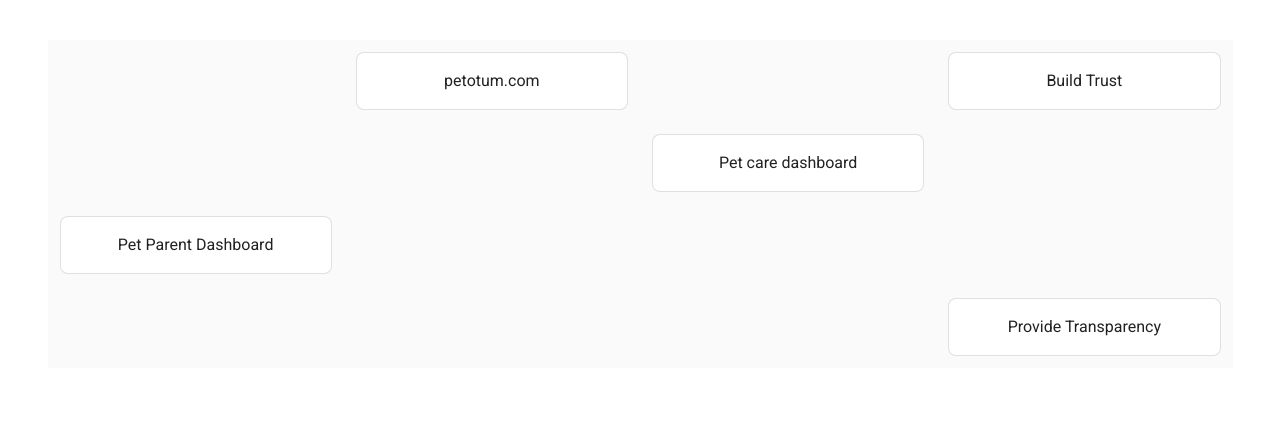
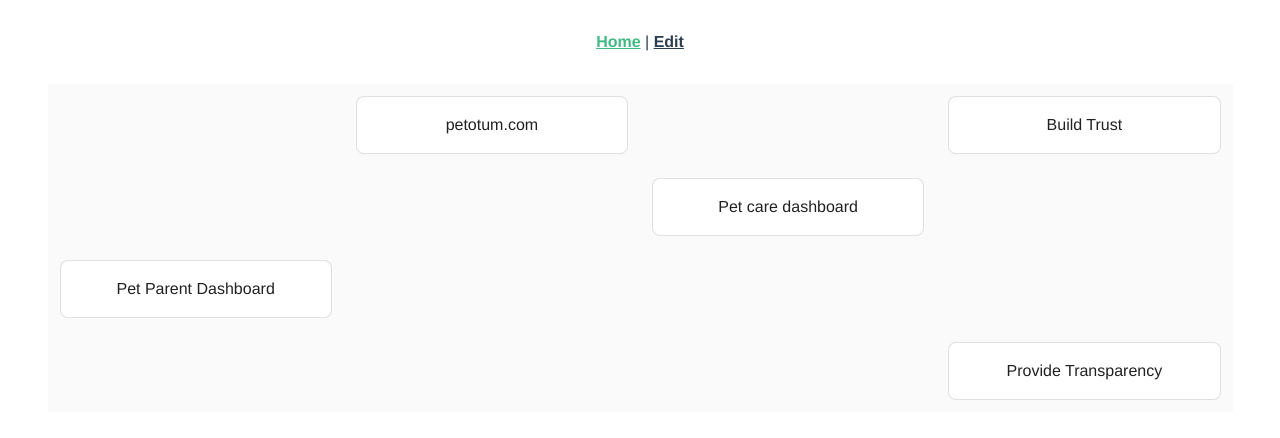
Before and after one commit to shafdanny/petotum-test-fe, a Vue app: page / in a window 1280 px wide. Shown: the top 438 px of the page. Built offline with nearby package versions, Linux system fonts and the light colour scheme.

Commit message:
Add route and edit page

```diff
--- a/package.json
+++ b/package.json
@@ -10,11 +10,13 @@
   "dependencies": {
     "core-js": "^3.6.5",
     "vue": "^2.6.11",
+    "vue-router": "^3.2.0",
     "vuetify": "^2.2.11"
   },
   "devDependencies": {
     "@vue/cli-plugin-babel": "~4.4.0",
     "@vue/cli-plugin-eslint": "~4.4.0",
+    "@vue/cli-plugin-router": "~4.4.0",
     "@vue/cli-service": "~4.4.0",
     "babel-eslint": "^10.1.0",
     "eslint": "^6.7.2",
--- a/src/App.vue
+++ b/src/App.vue
@@ -1,69 +1,34 @@
 <template>
-  <v-app>
-    <!-- <v-app-bar
-      app
-      color="primary"
-      dark
-    >
-      <div class="d-flex align-center">
-        <v-img
-          alt="Vuetify Logo"
-          class="shrink mr-2"
-          contain
-          src="https://cdn.vuetifyjs.com/images/logos/vuetify-logo-dark.png"
-          transition="scale-transition"
-          width="40"
-        />
-
-        <v-img
-          alt="Vuetify Name"
-          class="shrink mt-1 hidden-sm-and-down"
-          contain
-          min-width="100"
-          src="https://cdn.vuetifyjs.com/images/logos/vuetify-name-dark.png"
-          width="100"
-        />
-      </div>
-
-      <v-spacer></v-spacer>
-
-      <v-btn
-        href="https://github.com/vuetifyjs/vuetify/releases/latest"
-        target="_blank"
-        text
-      >
-        <span class="mr-2">Latest Release</span>
-        <v-icon>mdi-open-in-new</v-icon>
-      </v-btn>
-    </v-app-bar> -->
-
-    <v-content>
-      <Box v-bind:boxContents="boxContents"/>
-    </v-content>
-  </v-app>
+<v-app>
+  <div id="app">
+    <div id="nav">
+      <router-link to="/">Home</router-link> |
+      <router-link to="/edit">Edit</router-link>
+    </div>
+    <router-view/>
+  </div>
+</v-app>
 </template>
 
-<script>
-import Box from './components/Box';
+<style lang="scss">
+#app {
+  font-family: Avenir, Helvetica, Arial, sans-serif;
+  -webkit-font-smoothing: antialiased;
+  -moz-osx-font-smoothing: grayscale;
+  text-align: center;
+  color: #2c3e50;
+}
 
-export default {
-  name: 'App',
-  components: {
-    Box,
-  },
-  data: () => ({
-    boxContents: [
-      { position:2, text: "petotum.com" },
-      { position:4, text: "Build Trust" },
-      { position:7, text: "Pet care dashboard" },
-      { position:9, text: "Pet Parent Dashboard" },
-      { position:16, text: "Provide Transparency" },
-    ]
-  }),
-};
-</script>
-<style scoped>
-#app {
-  margin: 40px 0 0;
+#nav {
+  padding: 30px;
+
+  a {
+    font-weight: bold;
+    color: #2c3e50;
+
+    &.router-link-exact-active {
+      color: #42b983;
+    }
+  }
 }
 </style>
--- a/src/components/Box.vue
+++ b/src/components/Box.vue
@@ -32,20 +32,8 @@
 <!-- Add "scoped" attribute to limit CSS to this component only -->
 <style scoped>
 .card {
+  padding: 1em;
   text-align: center;
 }
-h3 {
-  margin: 40px 0 0;
-}
-ul {
-  list-style-type: none;
-  padding: 0;
-}
-li {
-  display: inline-block;
-  margin: 0 10px;
-}
-a {
-  color: #42b983;
-}
+
 </style>
--- a/src/main.js
+++ b/src/main.js
@@ -1,10 +1,12 @@
 import Vue from 'vue'
 import App from './App.vue'
 import vuetify from './plugins/vuetify';
+import router from './router'
 
 Vue.config.productionTip = false
 
 new Vue({
   vuetify,
+  router,
   render: h => h(App)
 }).$mount('#app')
--- /dev/null
+++ b/src/router/index.js
@@ -0,0 +1,29 @@
+import Vue from 'vue'
+import VueRouter from 'vue-router'
+import Home from '../views/Home.vue'
+
+Vue.use(VueRouter)
+
+  const routes = [
+  {
+    path: '/',
+    name: 'Home',
+    component: Home
+  },
+  {
+    path: '/edit',
+    name: 'Edit',
+    // route level code-splitting
+    // this generates a separate chunk (about.[hash].js) for this route
+    // which is lazy-loaded when the route is visited.
+    component: () => import(/* webpackChunkName: "about" */ '../views/Edit.vue')
+  }
+]
+
+const router = new VueRouter({
+  mode: 'history',
+  base: process.env.BASE_URL,
+  routes
+})
+
+export default router
--- /dev/null
+++ b/src/views/Edit.vue
@@ -0,0 +1,5 @@
+<template>
+  <div class="edit">
+    <h1>This is an about page</h1>
+  </div>
+</template>
--- /dev/null
+++ b/src/views/Home.vue
@@ -0,0 +1,26 @@
+<template>
+  <div class="home">
+    <Box v-bind:boxContents="boxContents"/>
+  </div>
+</template>
+
+<script>
+// @ is an alias to /src
+import Box from '@/components/Box.vue'
+
+export default {
+  name: 'Home',
+  components: {
+    Box
+  },
+  data: () => ({
+    boxContents: [
+      { position:2, text: "petotum.com" },
+      { position:4, text: "Build Trust" },
+      { position:7, text: "Pet care dashboard" },
+      { position:9, text: "Pet Parent Dashboard" },
+      { position:16, text: "Provide Transparency" },
+    ]
+  }),
+}
+</script>
```
Also changed, not shown: 1 other file (tests, documents, lock files or other folders).
